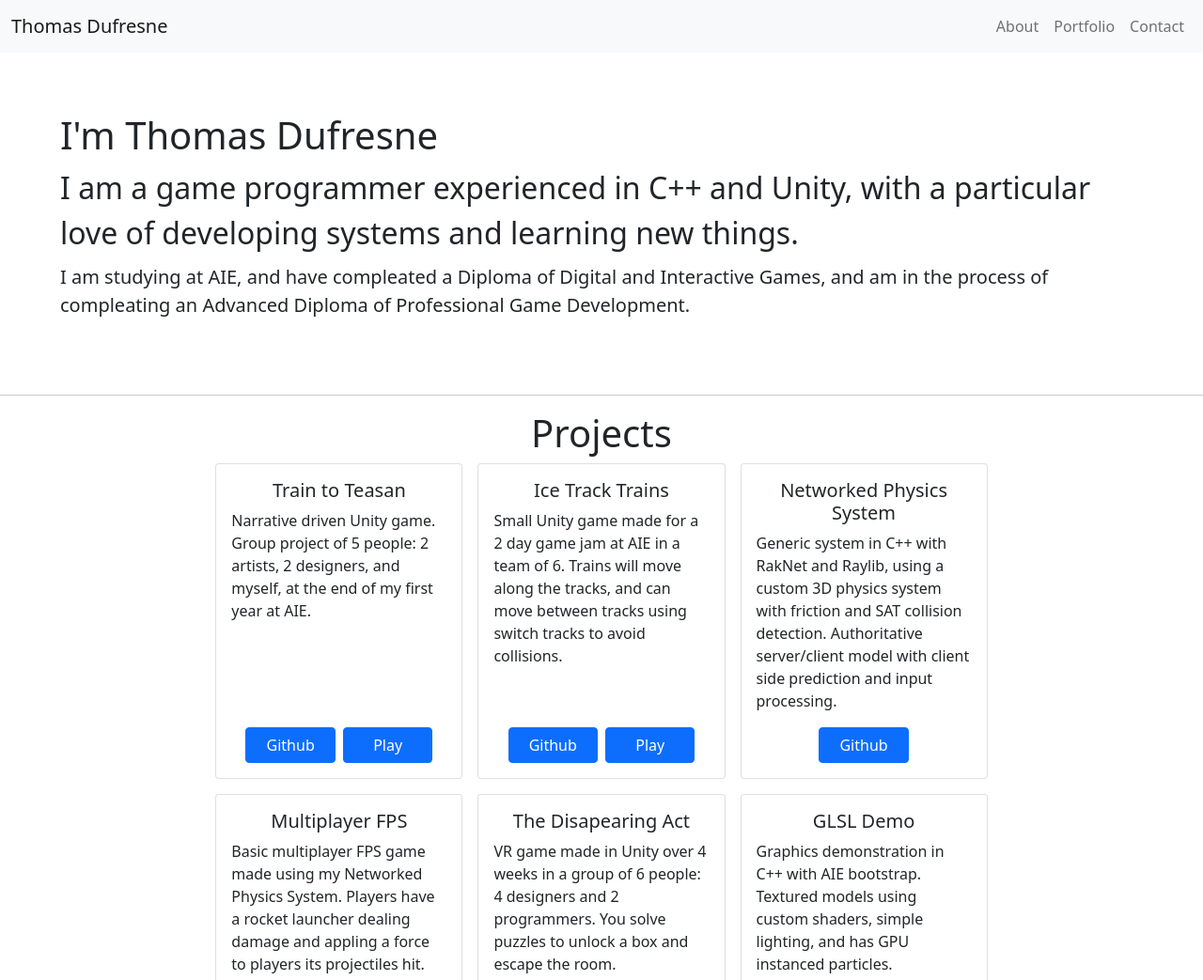
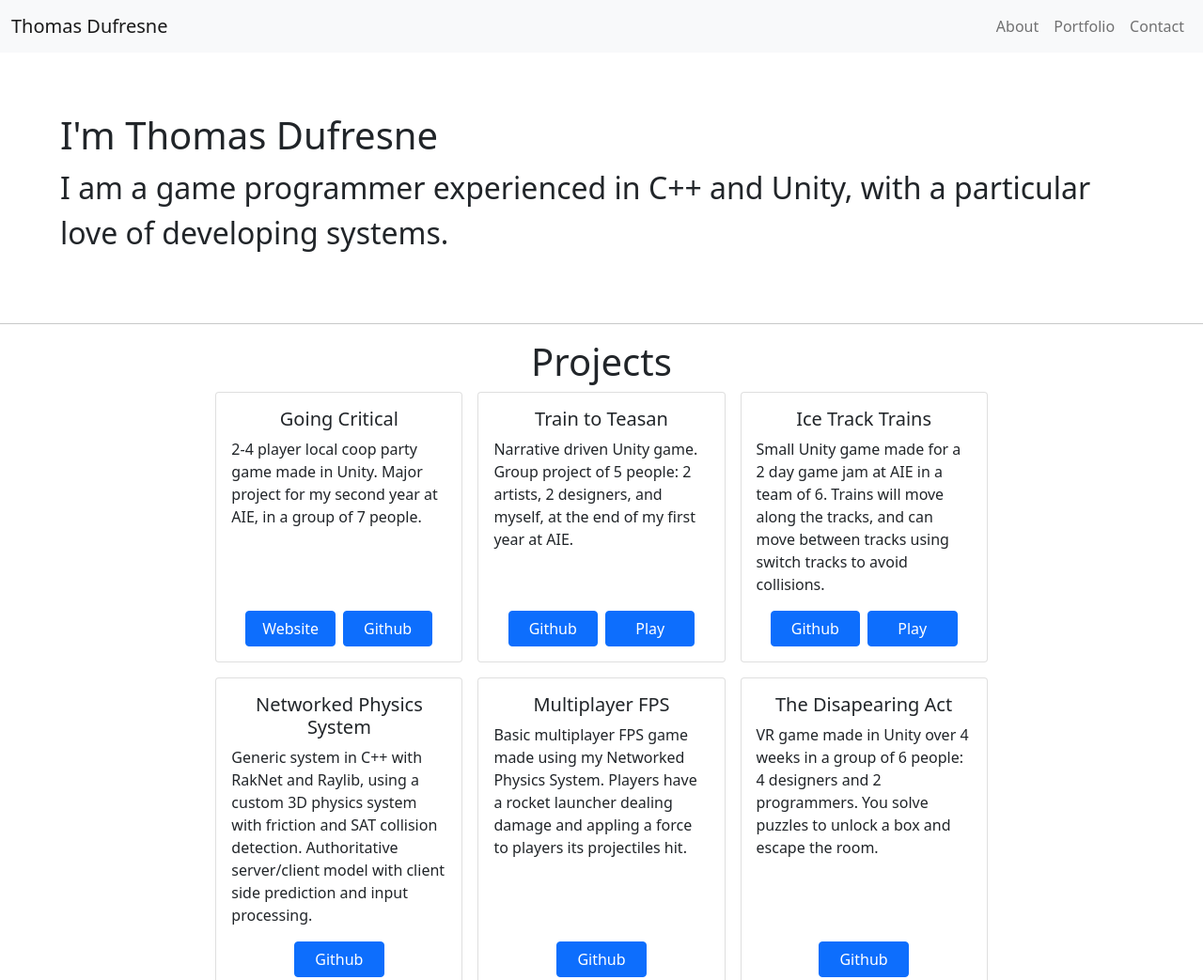
Before and after one commit to TheTastyGravy/TheTastyGravy.github.io, a plain HTML site: page index.html in a window 1280 px wide. Shown: the top 1043 px of the page at 94% size. Drawn offline with nearby package versions, Linux system fonts and the light colour scheme.

Commit message:
Add going critical, Update page

```diff
--- a/index.html
+++ b/index.html
@@ -1,11 +1,9 @@
 <!DOCTYPE html>
 <html lang="en">
-
     <head>
         <!-- Required meta tags -->
         <meta charset="utf-8">
         <meta name="viewport" content="width=device-width, initial-scale=1, shrink-to-fit=no">
-
         <!-- Bootstrap CSS -->
         <link href="https://cdn.jsdelivr.net/npm/bootstrap@5.0.1/dist/css/bootstrap.min.css" rel="stylesheet" integrity="sha384-+0n0xVW2eSR5OomGNYDnhzAbDsOXxcvSN1TPprVMTNDbiYZCxYbOOl7+AMvyTG2x" crossorigin="anonymous">
         <!-- Optional JavaScript -->
@@ -14,6 +12,7 @@
         <title>Thomas Dufresne | Game Programmer</title>
     </head>
 
+    <!-- Why are you reading this? Its a lot nicer with CSS... -->
 
     <body>
         <!--Navbar-->
@@ -40,30 +39,40 @@
             </div>
         </nav>
 
-
         <!--About me-->
         <div class="m-3 p-5 " id="About">
             <div class="">
                 <h1>I'm Thomas Dufresne</h1>
                 <p class="fs-2 mb-2">
-                    I am a game programmer experienced in C++ and Unity, with a particular love of developing systems
-                    and learning new things.
+                    I am a game programmer experienced in C++ and Unity, with a particular love of developing systems.
                 </p>
+                <!--
                 <p class="fs-5">
-                    I am studying at AIE, and have compleated a Diploma of Digital and Interactive Games, and am in the
-                    process of compleating an Advanced Diploma of Professional Game Development.
+                    Extra info
                 </p>
+                -->
             </div>
         </div>
         <hr>
 
-
         <!--Portfolio projects-->
         <div class="px-3 col-12 col-lg-9 col-xl-8 mx-auto" id="Portfolio">
             <h1 class="text-center">Projects</h1>
-
-            <!--cards for projects-->
             <div class="row row-cols-1 row-cols-sm-2 row-cols-md-3 g-3">
+                <div class="col">
+                    <div class="card h-100">
+                        <div class="card-body d-flex flex-column">
+                            <h5 class="card-title text-center">Going Critical</h5>
+                            <p class="card-text">
+                                2-4 player local coop party game made in Unity. Major project for my second year at AIE, in a group of 7 people.
+                            </p>
+                            <div class="d-flex justify-content-center gap-2 mt-auto">
+                                <a class="btn btn-primary col-5" href="https://showcase.aie.edu.au/project/going-critical/" type="button">Website</a>
+                                <a class="btn btn-primary col-5" href="https://github.com/TheTastyGravy/SpacePirates" type="button">Github</a>
+                            </div>
+                        </div>
+                    </div>
+                </div>
                 <div class="col">
                     <div class="card h-100">
                         <div class="card-body d-flex flex-column">
@@ -72,7 +81,6 @@
                                 Narrative driven Unity game. Group project of 5 people: 2 artists, 2 designers, and myself, at the end of
                                 my first year at AIE.
                             </p>
-                            <!--2 buttons next to eachother-->
                             <div class="d-flex justify-content-center gap-2 mt-auto">
                                 <a class="btn btn-primary col-5" href="https://github.com/AIESydneyStudents/BlindWurclsElk" type="button">Github</a>
                                 <a class="btn btn-primary col-5" href="TTT_Build/index.html" type="button">Play</a>
@@ -85,8 +93,8 @@
                         <div class="card-body d-flex flex-column">
                             <h5 class="card-title text-center">Ice Track Trains</h5>
                             <p class="card-text">
-                                Small Unity game made for a 2 day game jam at AIE in a team of 6. Trains will move along the tracks, and can move
-                                between tracks using switch tracks to avoid collisions.
+                                Small Unity game made for a 2 day game jam at AIE in a team of 6. Trains will move along the tracks,
+                                and can move between tracks using switch tracks to avoid collisions.
                             </p>
                             <div class="d-flex justify-content-center gap-2 mt-auto">
                                 <a class="btn btn-primary col-5" href="https://github.com/comi999/Game-Jam" type="button">Github</a>
@@ -203,11 +211,9 @@
         </div>
         <hr>
 
-
         <!--Contact info-->
         <div class="mx-auto" id="Contact">
             <h1 class="text-center">Contact</h1>
-
             <div class="justify-content-center d-flex">
                 <a class="text-center" style="width: 100px;" href="mailto:thomasdufresne23@gamil.com">Email</a>
                 <a class="text-center" style="width: 100px;" href="https://github.com/TheTastyGravy">Github</a>
@@ -215,8 +221,6 @@
             </div>
         </div>
 
-
         <br><br><br><br><br><br>
-
     </body>
 </html>
```
